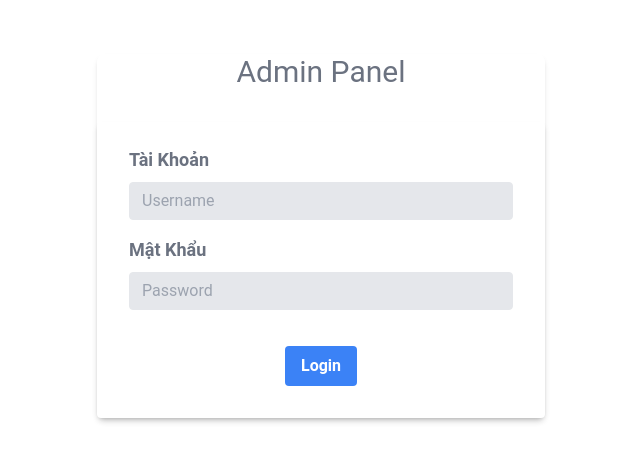
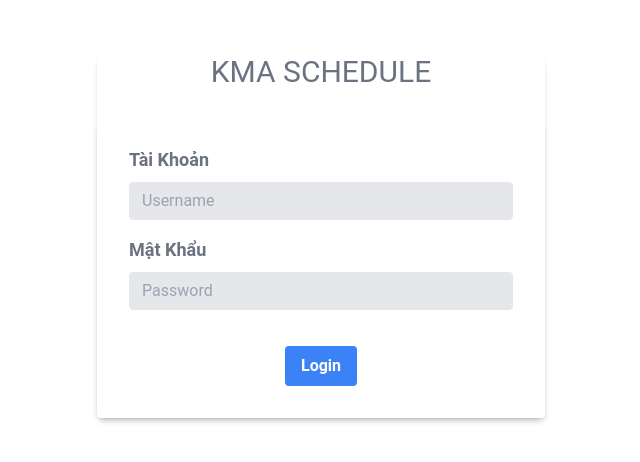
Before and after one commit to kirilngusi/React_Scheduler-Kma, a React (Vite) app: page /login in a window 1280 px wide. Shown: the part 164-626 px from the top of the page, without its empty margins (319-959 px from the left). Built offline with nearby package versions, Linux system fonts and the light colour scheme; no server answers.

Commit message:
fix title

```diff
--- a/index.html
+++ b/index.html
@@ -2,9 +2,9 @@
 <html lang="en">
   <head>
     <meta charset="UTF-8" />
-    <link rel="icon" type="image/svg+xml" href="/src/favicon.svg" />
+    <link rel="icon" type="image/svg+xml" href="/src/logokma.png" />
     <meta name="viewport" content="width=device-width, initial-scale=1.0" />
-    <title>Vite App</title>
+    <title>KMA SCHEDULE</title>
   </head>
   <body>
     <div id="root"></div>
--- a/src/components/Auth/Login.jsx
+++ b/src/components/Auth/Login.jsx
@@ -55,7 +55,7 @@ const Login = () => {
             <div className="w-full flex justify-center items-center absolute top-1/2 left-1/2 transform -translate-x-1/2 -translate-y-1/2 ">
                 <div className="max-w-md w-full space-y-8 shadow-md  rounded-lg  ">
                     <h1 className="text-center justify-center flex text-3xl  text-gray-500">
-                        Admin Panel
+                        KMA SCHEDULE
                     </h1>
                     <form
                         onSubmit={handleLogin}
--- a/src/components/SmallCalendar/DayCalendar.jsx
+++ b/src/components/SmallCalendar/DayCalendar.jsx
@@ -43,9 +43,6 @@ const DayCalendar = ({ day, rowIdx }) => {
                         JSON.parse(schedule).map((value, index) =>
                             value.date.split(" ").splice(0, 4).toString() ==
                             dayToString.split(" ").splice(0, 4).toString() ? (
-                                // <span className="w-10 h-full" key={index}>
-                                //     .
-                                // </span>
                                 <div className="flex justify-center absolute ">
                                     <span className="  h-2 w-2 rounded-full bg-sky-400 opacity-0"></span>
                                     <span className="rounded-full h-2 w-2 bg-sky-500 "></span>
```
Also changed, not shown: src/utilities/request.js (deleted, +0 -26 lines), src/logokma.png (added).
